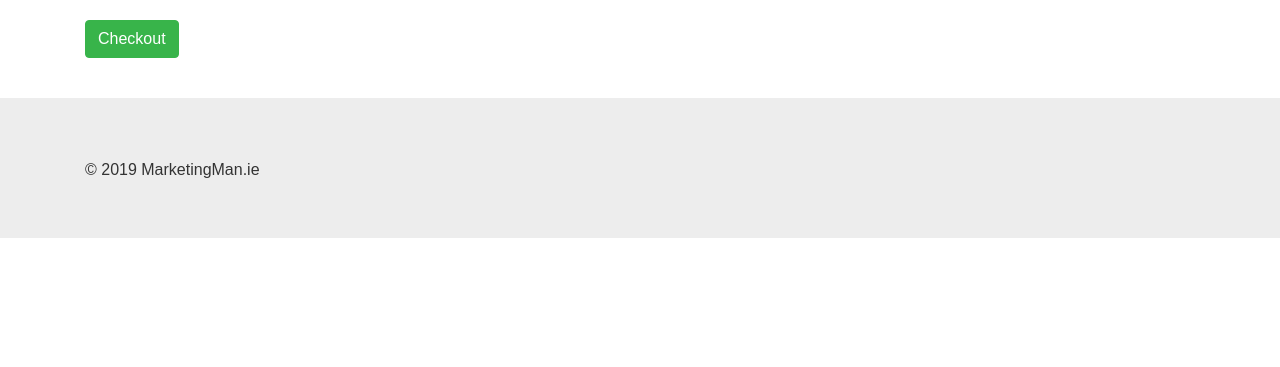
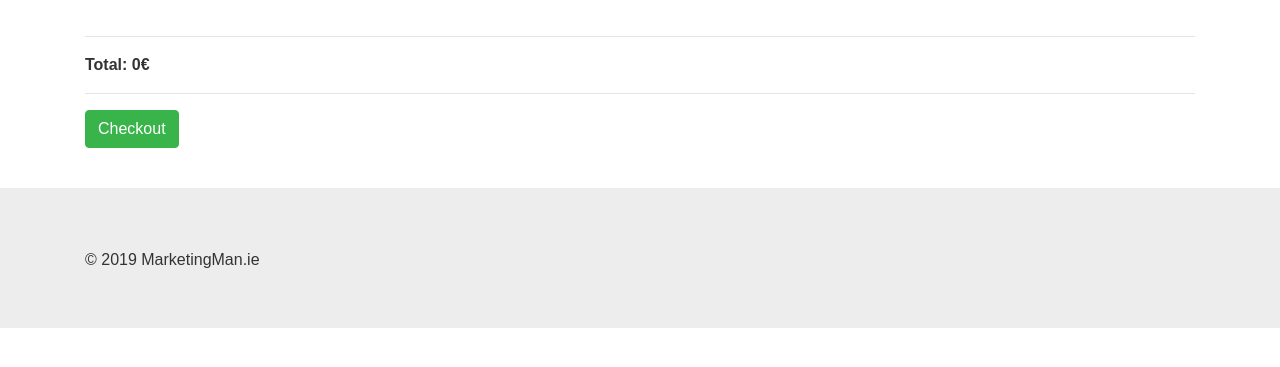
Before and after one commit to Siminic87/milestone-full-stack-final, a Django app: page /cart/ in a window 1280 px wide. Shown: the part 93-460 px from the top of the page. Run offline with Django 3.2, Linux system fonts and the light colour scheme; some libraries are stand-ins or nearby versions.

Commit message:
Adjusted totals calculation on cart page and added empty field form validation

```diff
--- a/cart/templates/cart.html
+++ b/cart/templates/cart.html
@@ -11,7 +11,7 @@
         <h4 class="card-title">{{ item.post.title }}</h4>
         <p class="card-text">{{ item.post.content|truncatewords:30 }}</p>
         <hr>
-        <p>Total: </span>{{item.quantity}} * 10€ = {{ total }}€</p>
+        <p>Sub-Total: </span>{{item.quantity}} * 10€</p>
         <hr>
         <p>
             <form class="form-inline" method="post" action={% url 'adjust_cart' item.id %}>
@@ -20,7 +20,7 @@
                     <label for="exampleInputAmount" class="sr-only">New Qty</label>
                     <div class="input-group">
                         <div class="input-group-addon">Qty</div>
-                        <input name="quantity" type="number" min="0" max="999" class="form-control" value="Qty">
+                        <input name="quantity" type="number" min="0" max="999" class="form-control" value="Qty" required pattern="/S+">
                     </div>
                 </div>
                 <button type="submit" class="btn btn-primary" type="submit">Amend</span></button>
@@ -30,5 +30,11 @@
 </div>
 {% endfor %}
 
+<hr>
+
+<p><b>Total: {{ total }}€</b></p>
+
+<hr>
+
 <a href="{% url 'checkout' %}" class="btn btn-success" role="button"><span class="glyphicon glyphicon-ok-sign" aria-hidden="true"></span>Checkout</a> {% endblock %}
 <!-- /.Cart -->
```
